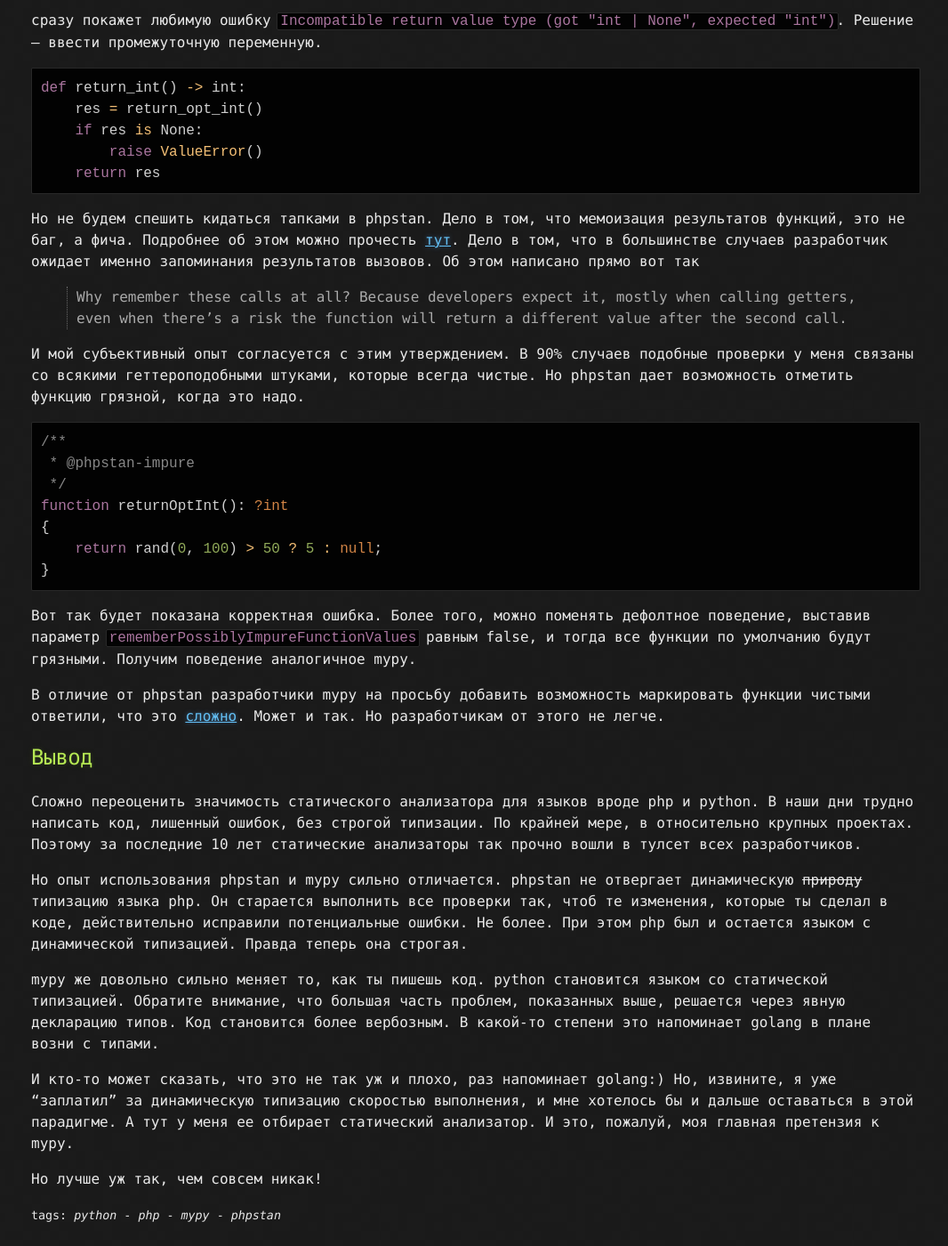
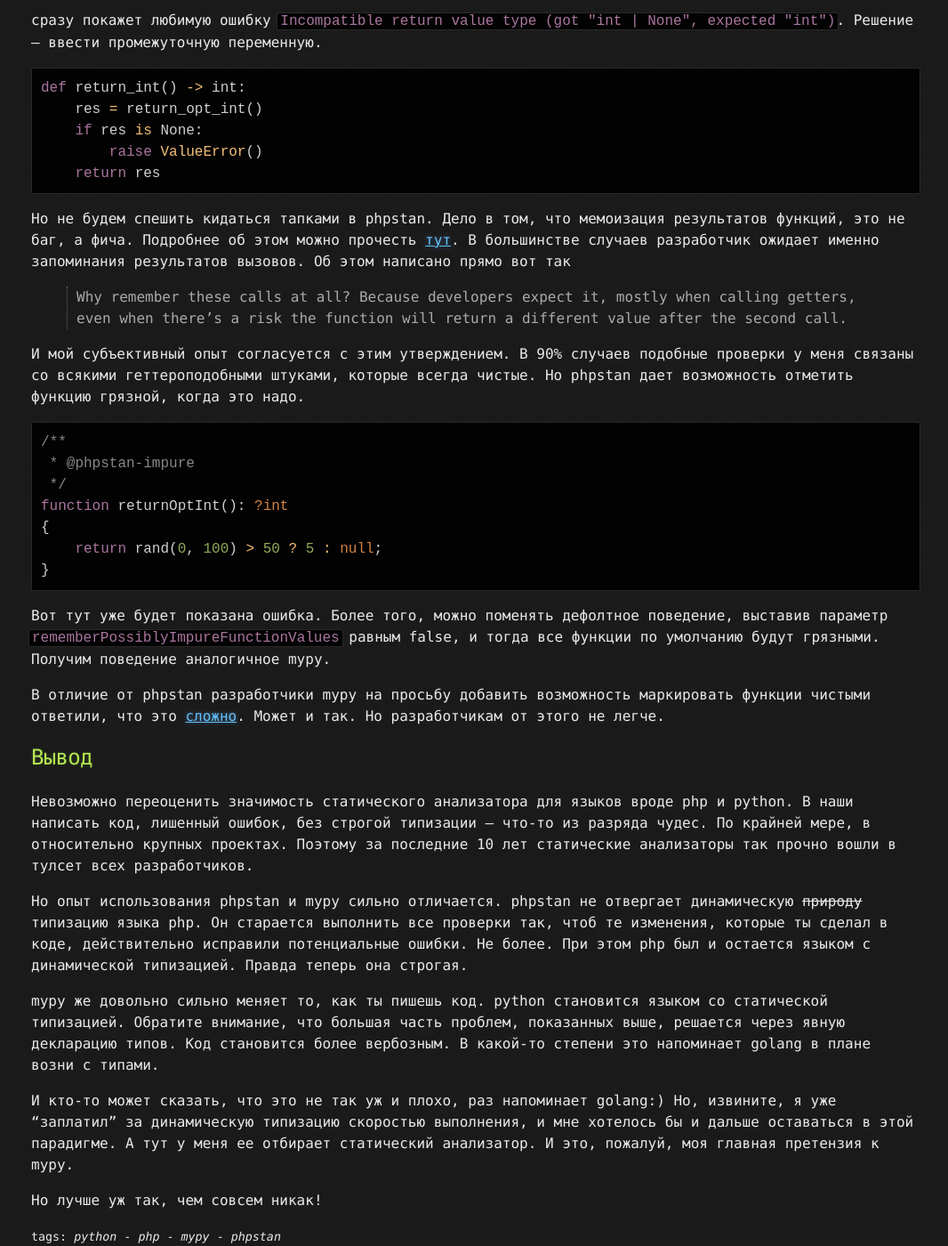
Before and after one commit to Feolius/feolius.github.io, a Jekyll site: the page built from _posts/2026-02-05-mypy-vs-phpstan-ru.markdown, in a window 1280 px wide and 1400 px high, scrolled down 9116 px. Shown: the whole window at 89% size, without its empty margins (105-1171 px from the left). Built offline with Jekyll 4.4.1, drawn with Linux system fonts in a browser that asks for light colours; comment, search, counter and statistics services are not loaded.

Commit message:
mypy change

````diff
--- a/_posts/2026-02-05-mypy-vs-phpstan-ru.markdown
+++ b/_posts/2026-02-05-mypy-vs-phpstan-ru.markdown
@@ -402,8 +402,8 @@ def return_int() -> int:
 ```
 
 Но не будем спешить кидаться тапками в phpstan. Дело в том, что мемоизация результатов функций, это не баг, а фича.
-Подробнее об этом можно прочесть [тут](https://phpstan.org/blog/remembering-and-forgetting-returned-values). Дело в
-том, что в большинстве случаев разработчик ожидает именно запоминания результатов вызовов. Об этом написано прямо вот
+Подробнее об этом можно прочесть [тут](https://phpstan.org/blog/remembering-and-forgetting-returned-values). В
+большинстве случаев разработчик ожидает именно запоминания результатов вызовов. Об этом написано прямо вот
 так
 > Why remember these calls at all? Because developers expect it, mostly when calling getters, even when there’s a risk the function will return a different value after the second call.
 
@@ -418,7 +418,7 @@ function returnOptInt(): ?int
     return rand(0, 100) > 50 ? 5 : null;
 }
 ```
-Вот так будет показана корректная ошибка. Более того, можно поменять дефолтное поведение, выставив параметр
+Вот тут уже будет показана ошибка. Более того, можно поменять дефолтное поведение, выставив параметр
 `rememberPossiblyImpureFunctionValues` равным false, и тогда все функции по умолчанию будут грязными. Получим
 поведение аналогичное mypy.
 
@@ -426,8 +426,9 @@ function returnOptInt(): ?int
 это [сложно](https://github.com/python/mypy/issues/4468). Может и так. Но разработчикам от этого не легче.
 
 ## Вывод
-Сложно переоценить значимость статического анализатора для языков вроде php и python. В наши дни трудно написать
-код, лишенный ошибок, без строгой типизации. По крайней мере, в относительно крупных проектах. Поэтому за последние
+Невозможно переоценить значимость статического анализатора для языков вроде php и python. В наши написать
+код, лишенный ошибок, без строгой типизации --- что-то из разряда чудес. По крайней мере, в относительно крупных
+проектах. Поэтому за последние
 10 лет статические анализаторы так прочно вошли в тулсет всех разработчиков.
 
 Но опыт использования phpstan и mypy сильно отличается. phpstan не отвергает динамическую ~~природу~~ типизацию языка
````
